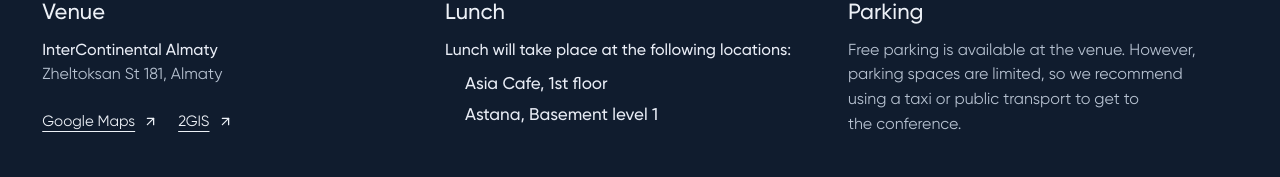
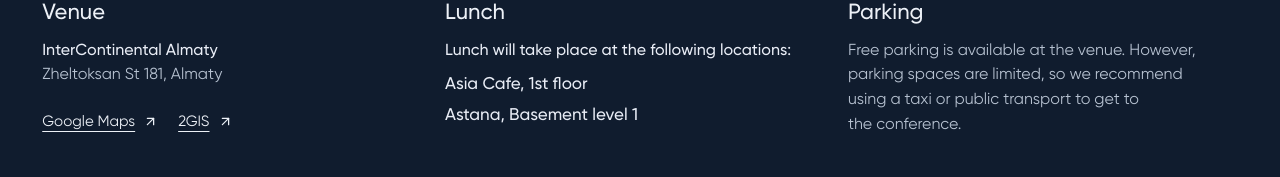
Before and after one commit to management-conference-2026/home, a Next.js app: page / in a window 1280 px wide. Shown: the part 3881-4058 px from the top of the page. Built offline with nearby package versions, Linux system fonts and the light colour scheme.

Commit message:
Align lunch locations with the section text

```diff
--- a/app/variant.css
+++ b/app/variant.css
@@ -108,7 +108,7 @@ h2 { color: #fff; font-weight: 700; }
 .agenda-row.is-current::before { background: var(--gold); }
 .session-time { position: relative; }
 .session-time .session-live-label { position: absolute; top: 7px; left: 60px; margin: 0; padding: 2px 4px; background: var(--gold); color: var(--paper); font-size: 12px; line-height: 1.4; font-weight: 700; white-space: nowrap; }
-.lunch-locations { margin: 8px 0 0; padding-left: 20px; color: var(--muted); }
+.lunch-locations { margin: 8px 0 0; padding: 0; list-style: none; color: var(--muted); }
 .lunch-locations li + li { margin-top: 4px; }
 .kc-instructions { margin-top: 16px; border: 1px solid var(--rule); }
 .kc-instructions summary { display: flex; align-items: center; justify-content: space-between; gap: 12px; padding: 12px 16px; min-height: 48px; color: var(--navy); font-size: 16px; cursor: pointer; list-style: none; }
```
